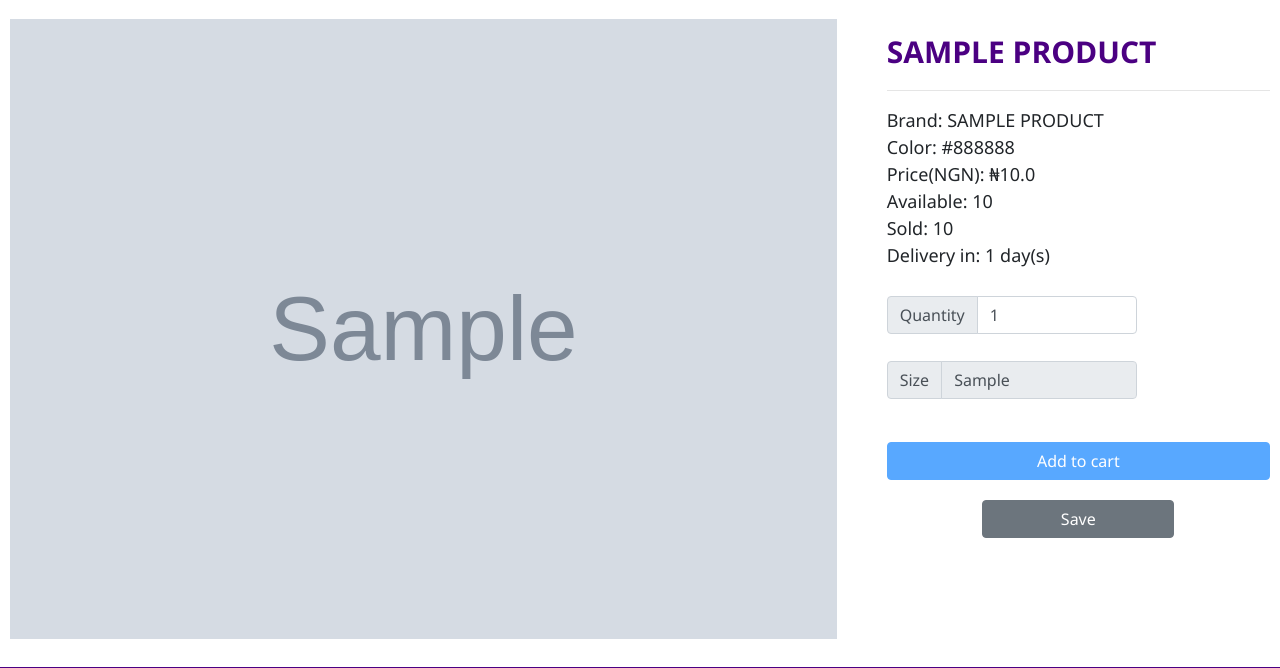
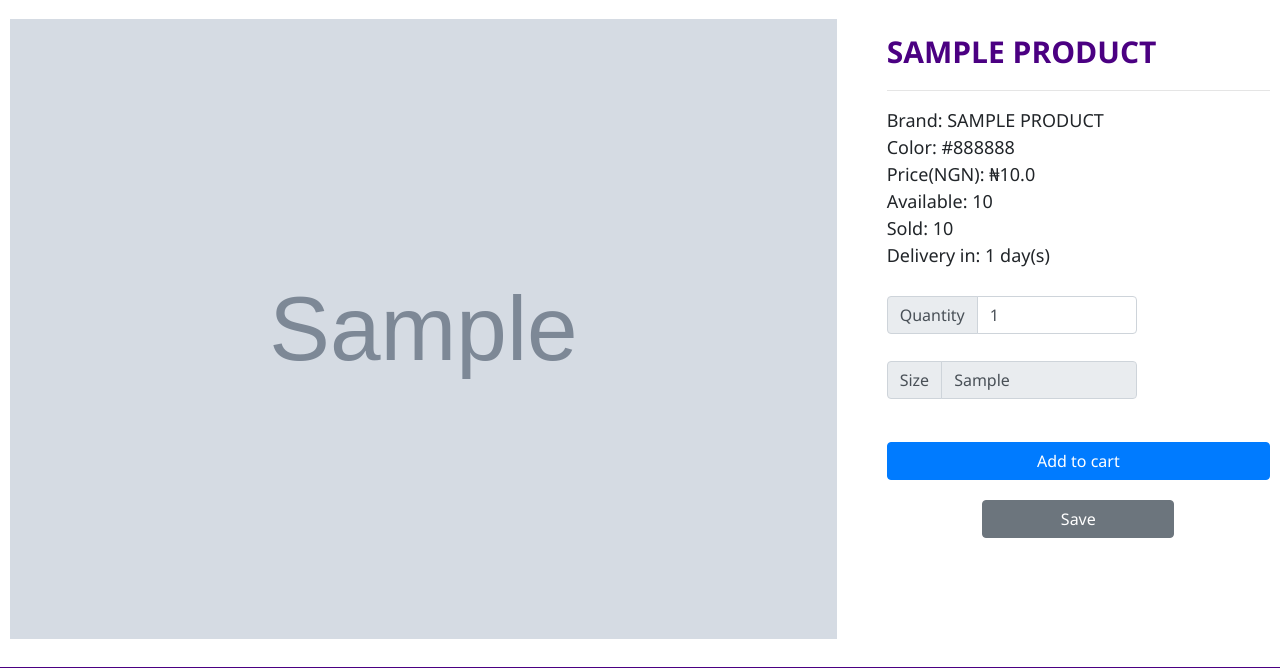
Before and after one commit to Ismail-muhammad123/iman-collections, a Django app: page /products/detail/1 in a window 1280 px wide. Shown: the part 83-751 px from the top of the page. Run offline with Django 3.2, Linux system fonts and the light colour scheme; tables that the repository leaves empty hold one stand-in row (values such as "Sample post"); grey boxes marked "Sample" are stand-in pictures; some libraries are stand-ins or nearby versions.

Commit message:
fixed add to cart button

```diff
--- a/products/templates/products/product_detail.html
+++ b/products/templates/products/product_detail.html
@@ -55,12 +55,12 @@
 
                 <br>
                 <div style="text-align: center;">
-                    {% if product.available_quantity %}
-                    <input type="submit" class="btn btn-primary" style="width: 100%; margin-bottom: 20px;"
+                    {% if available_quantity %}
+                    <input type="submit" class="btn btn-primary w-sm-100" style="width: 100%; margin-bottom: 20px;"
                         value="Add to cart" />
                     {% else %}
-                    <input type="submit" disabled class="btn btn-primary" style="width: 100%; margin-bottom: 20px;"
-                        value="Add to cart" />
+                    <input type="submit" disabled class="btn btn-primary w-sm-100"
+                        style="width: 50%; margin-bottom: 20px;" value="Add to cart" />
                     {% endif %}
                 </div>
             </form>
```
